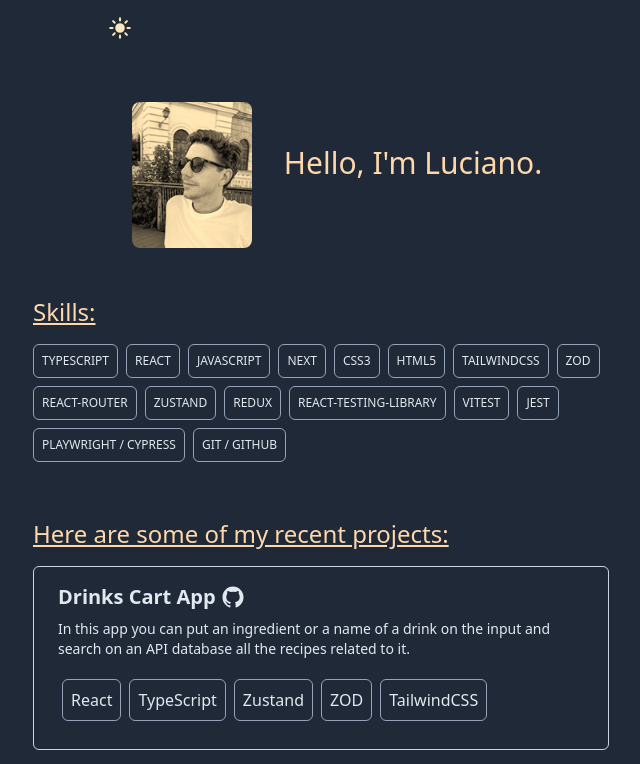
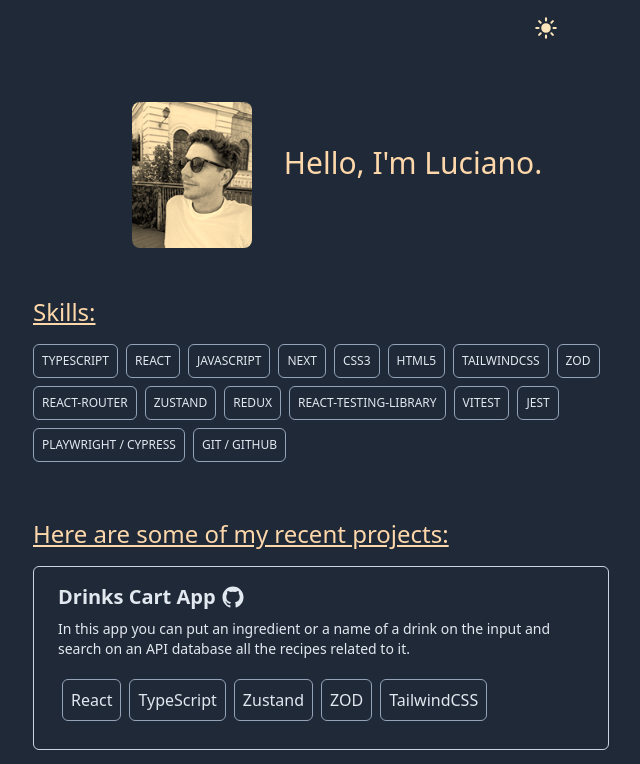
Before and after one commit to luchosr/portfolio-2024, a React (Vite) app: page / in a window 1280 px wide. Shown: the top 764 px of the page, without its empty margins (295-935 px from the left). Built offline with nearby package versions, Linux system fonts and the light colour scheme.

Commit message:
style: improved nav styles

```diff
--- a/src/components/Navbar.tsx
+++ b/src/components/Navbar.tsx
@@ -8,7 +8,7 @@ export default function Navbar() {
     document.body.classList.toggle("dark");
   };
   return (
-    <nav className="flex w-3/4 flex-row justify-end pt-4 md:w-1/3">
+    <nav className="m-auto flex w-3/4 flex-row justify-end pt-4 md:w-1/3">
       <DarkModeButton dark={dark} darkModeHandler={darkModeHandler} />
     </nav>
   );
```
